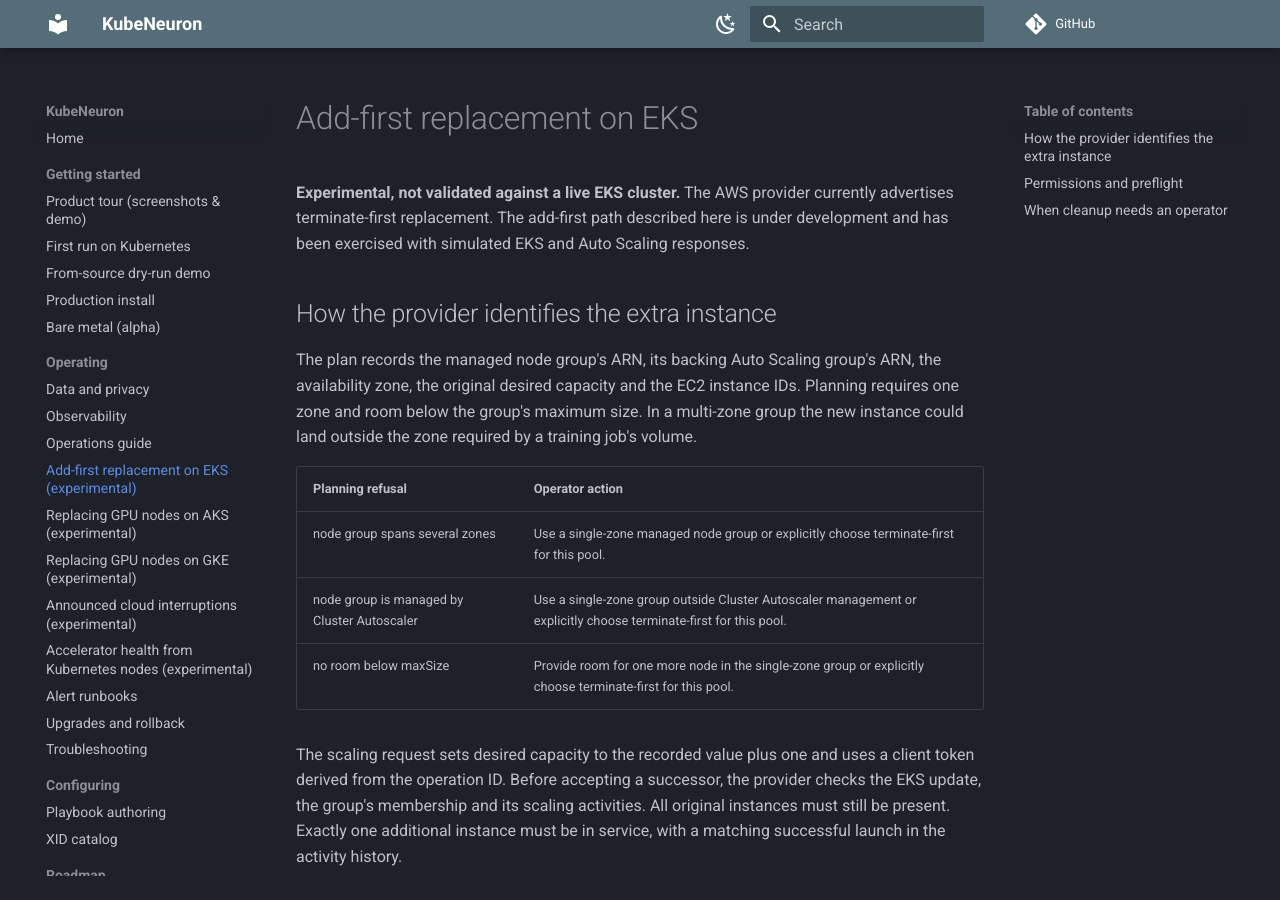
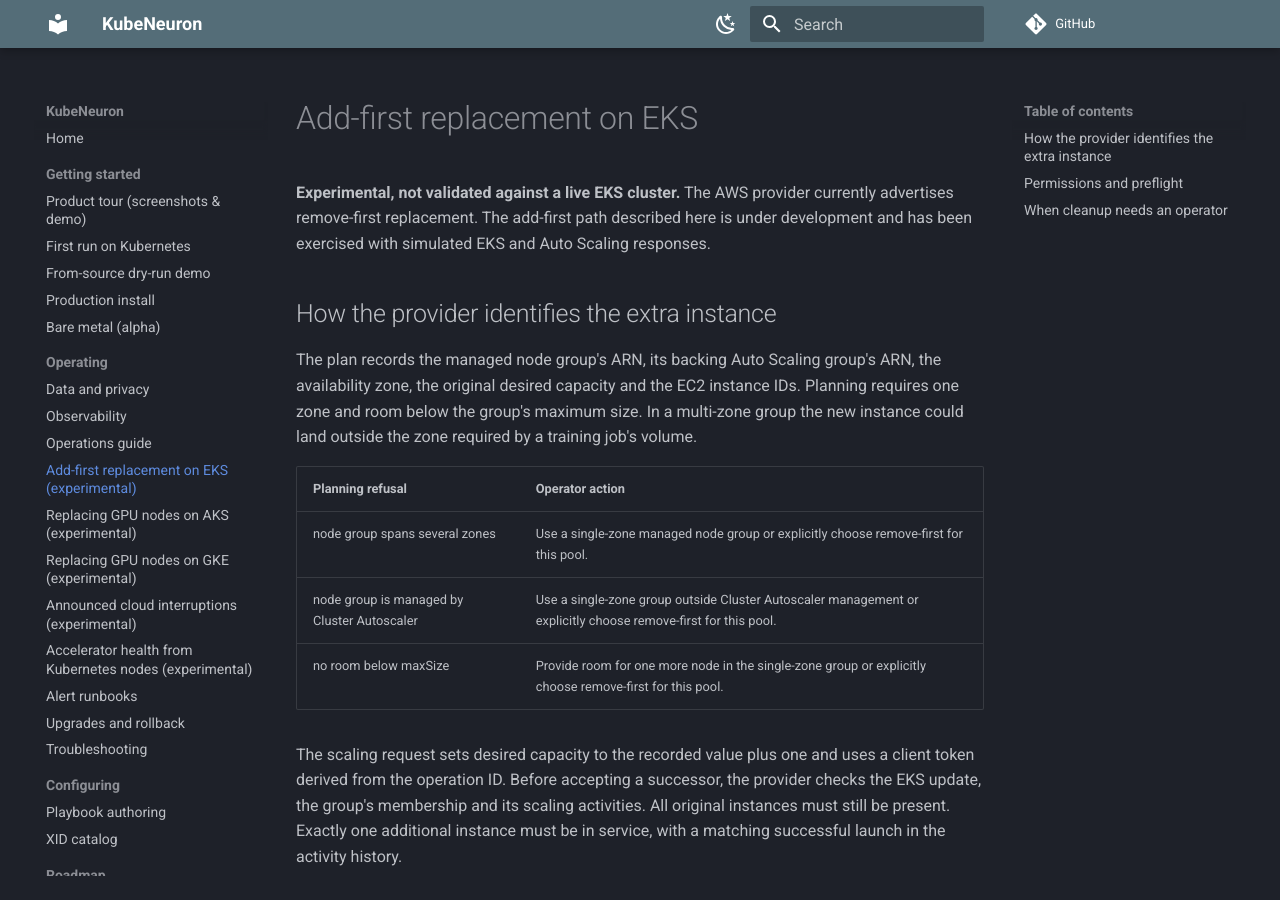
Before and after one commit to kubeneuron/kubeneuron, an MkDocs documentation site: the page built from docs/cloud-aws.md, in a window 1280 px wide and 900 px high. Built offline with MkDocs 1.6.1 and Material for MkDocs 9.7.7, drawn with Linux system fonts in a browser that asks for light colours; comment, search, counter and statistics services are not loaded.

Commit message:
Use remove-first consistently for the EKS replacement strategy
Signed-off-by: Andrii Petruk <andrey.petruk@gmail.com>

```diff
--- a/docs/cloud-aws.md
+++ b/docs/cloud-aws.md
@@ -1,7 +1,7 @@
 # Add-first replacement on EKS
 
 **Experimental, not validated against a live EKS cluster.** The AWS provider
-currently advertises terminate-first replacement. The add-first path described
+currently advertises remove-first replacement. The add-first path described
 here is under development and has been exercised with simulated EKS and Auto
 Scaling responses.
 
@@ -15,9 +15,9 @@ training job's volume.
 
 | Planning refusal | Operator action |
 | --- | --- |
-| node group spans several zones | Use a single-zone managed node group or explicitly choose terminate-first for this pool. |
-| node group is managed by Cluster Autoscaler | Use a single-zone group outside Cluster Autoscaler management or explicitly choose terminate-first for this pool. |
-| no room below maxSize | Provide room for one more node in the single-zone group or explicitly choose terminate-first for this pool. |
+| node group spans several zones | Use a single-zone managed node group or explicitly choose remove-first for this pool. |
+| node group is managed by Cluster Autoscaler | Use a single-zone group outside Cluster Autoscaler management or explicitly choose remove-first for this pool. |
+| no room below maxSize | Provide room for one more node in the single-zone group or explicitly choose remove-first for this pool. |
 
 
 The scaling request sets desired capacity to the recorded value plus one and
```
Also changed, not shown: docs/operations.md (+1 -1 lines), 2 other files.
